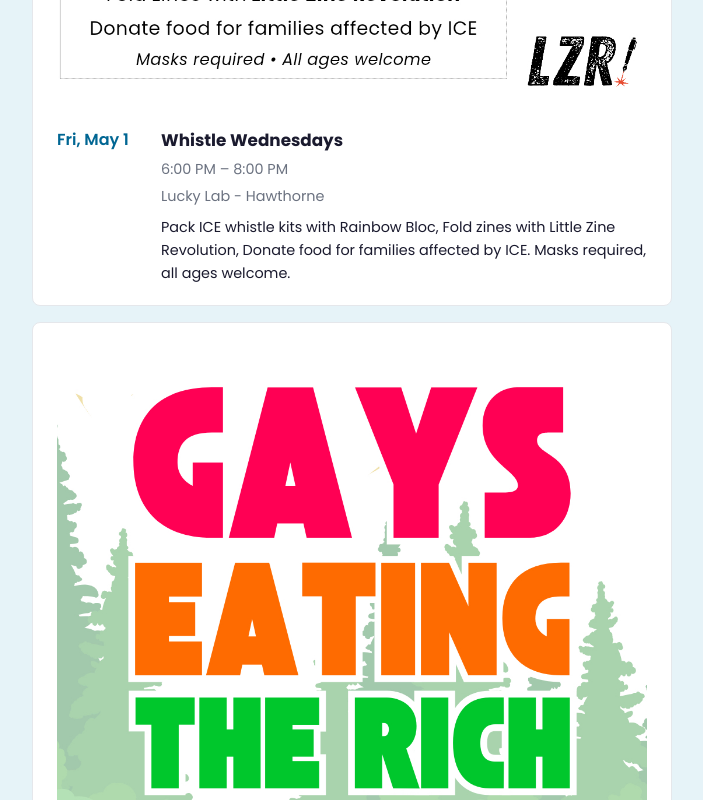
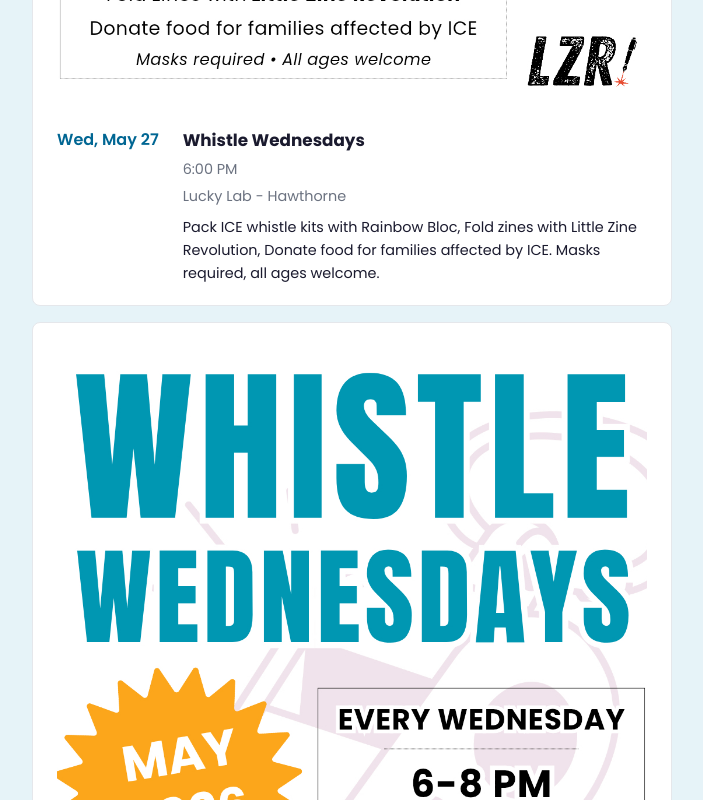
Before and after one commit to mishraclark/rainbow-bloc-site, an Astro site: page / in a window 1280 px wide. Shown: the part 1340-2140 px from the top of the page, without its empty margins (288-991 px from the left). Built offline with nearby package versions, Linux system fonts and the light colour scheme; Astro itself is replaced by a stand-in of ours.

Commit message:
recurring events

```diff
--- a/src/components/UpcomingEvents.astro
+++ b/src/components/UpcomingEvents.astro
@@ -1,12 +1,14 @@
 ---
 import { getCollection } from "astro:content";
+import { expandEvent } from "../lib/events";
 
 const now = new Date();
 const allEvents = await getCollection("events");
 
 const upcomingEvents = allEvents
-  .filter((e) => (e.data.end ?? e.data.start) >= now)
-  .sort((a, b) => a.data.start.getTime() - b.data.start.getTime());
+  .flatMap((e) => expandEvent(e, now))
+  .filter((o) => (o.end ?? o.start) >= now)
+  .sort((a, b) => a.start.getTime() - b.start.getTime());
 
 const TZ = "America/Los_Angeles";
 
@@ -30,27 +32,27 @@ function formatTime(d: Date): string {
 
 {upcomingEvents.length > 0 ? (
   <ul class="event-list">
-    {upcomingEvents.map((event) => (
+    {upcomingEvents.map(({ entry, start, end }) => (
       <li class="event-card">
-        {event.data.image && (
-          <img src={event.data.image} alt={event.data.name} class="event-image" />
+        {entry.data.image && (
+          <img src={entry.data.image} alt={entry.data.name} class="event-image" />
         )}
         <div class="event-info">
-          <div class="event-date">{formatDate(event.data.start)}</div>
+          <div class="event-date">{formatDate(start)}</div>
           <div class="event-details">
-            <strong class="event-name">{event.data.name}</strong>
+            <strong class="event-name">{entry.data.name}</strong>
             <span class="event-time">
-              {formatTime(event.data.start)}
-              {event.data.end && ` – ${formatTime(event.data.end)}`}
+              {formatTime(start)}
+              {end && ` – ${formatTime(end)}`}
             </span>
-            {event.data.location && (
-              <span class="event-location">{event.data.location}</span>
+            {entry.data.location && (
+              <span class="event-location">{entry.data.location}</span>
             )}
-            {event.data.description && (
-              <p class="event-description">{event.data.description}</p>
+            {entry.data.description && (
+              <p class="event-description">{entry.data.description}</p>
             )}
-            {event.data.link && (
-              <a href={event.data.link} target="_blank" rel="noopener" class="event-link">
+            {entry.data.link && (
+              <a href={entry.data.link} target="_blank" rel="noopener" class="event-link">
                 More info
               </a>
             )}
--- a/src/content.config.ts
+++ b/src/content.config.ts
@@ -19,6 +19,8 @@ const events = defineCollection({
     name: z.string(),
     start: z.coerce.date(),
     end: z.coerce.date().optional(),
+    recurrence: z.enum(["weekly", "biweekly", "monthly"]).optional(),
+    recurrenceUntil: z.coerce.date().optional(),
     location: z.string().optional(),
     address: z.string().optional(),
     link: z.string().optional(),
--- a/src/content/events/2026-05-10-whistle-wednesdays.md
+++ b/src/content/events/2026-05-10-whistle-wednesdays.md
@@ -1,7 +1,7 @@
 ---
 name: Whistle Wednesdays
-start: 2026-05-01T18:00:00.000-07:00
-end: 2026-05-31T20:00:00.000-07:00
+start: 2026-05-06T18:00:00.000-07:00
+recurrence: weekly
 location: Lucky Lab - Hawthorne
 address: 915 SE Hawthorne Blvd Portland, OR
 link: ''
--- /dev/null
+++ b/src/lib/events.ts
@@ -0,0 +1,51 @@
+import type { CollectionEntry } from "astro:content";
+
+export type EventOccurrence = {
+  entry: CollectionEntry<"events">;
+  start: Date;
+  end?: Date;
+};
+
+const MS_DAY = 24 * 60 * 60 * 1000;
+const DEFAULT_HORIZON_DAYS = 365;
+const MAX_OCCURRENCES = 520;
+
+function addDays(d: Date, n: number): Date {
+  return new Date(d.getTime() + n * MS_DAY);
+}
+
+function addMonths(d: Date, n: number): Date {
+  const out = new Date(d);
+  out.setMonth(out.getMonth() + n);
+  return out;
+}
+
+export function expandEvent(
+  entry: CollectionEntry<"events">,
+  now: Date,
+  horizonDays = DEFAULT_HORIZON_DAYS,
+): EventOccurrence[] {
+  const { start, end, recurrence, recurrenceUntil } = entry.data;
+  if (!recurrence) return [{ entry, start, end }];
+
+  const horizon = recurrenceUntil ?? addDays(now, horizonDays);
+  const duration = end ? end.getTime() - start.getTime() : 0;
+  const step =
+    recurrence === "weekly"
+      ? (d: Date) => addDays(d, 7)
+      : recurrence === "biweekly"
+        ? (d: Date) => addDays(d, 14)
+        : (d: Date) => addMonths(d, 1);
+
+  const out: EventOccurrence[] = [];
+  let occ = start;
+  while (occ <= horizon && out.length < MAX_OCCURRENCES) {
+    out.push({
+      entry,
+      start: occ,
+      end: end ? new Date(occ.getTime() + duration) : undefined,
+    });
+    occ = step(occ);
+  }
+  return out;
+}
```
Also changed, not shown: public/admin/config.yml (+9 -2 lines), 2 other files.
